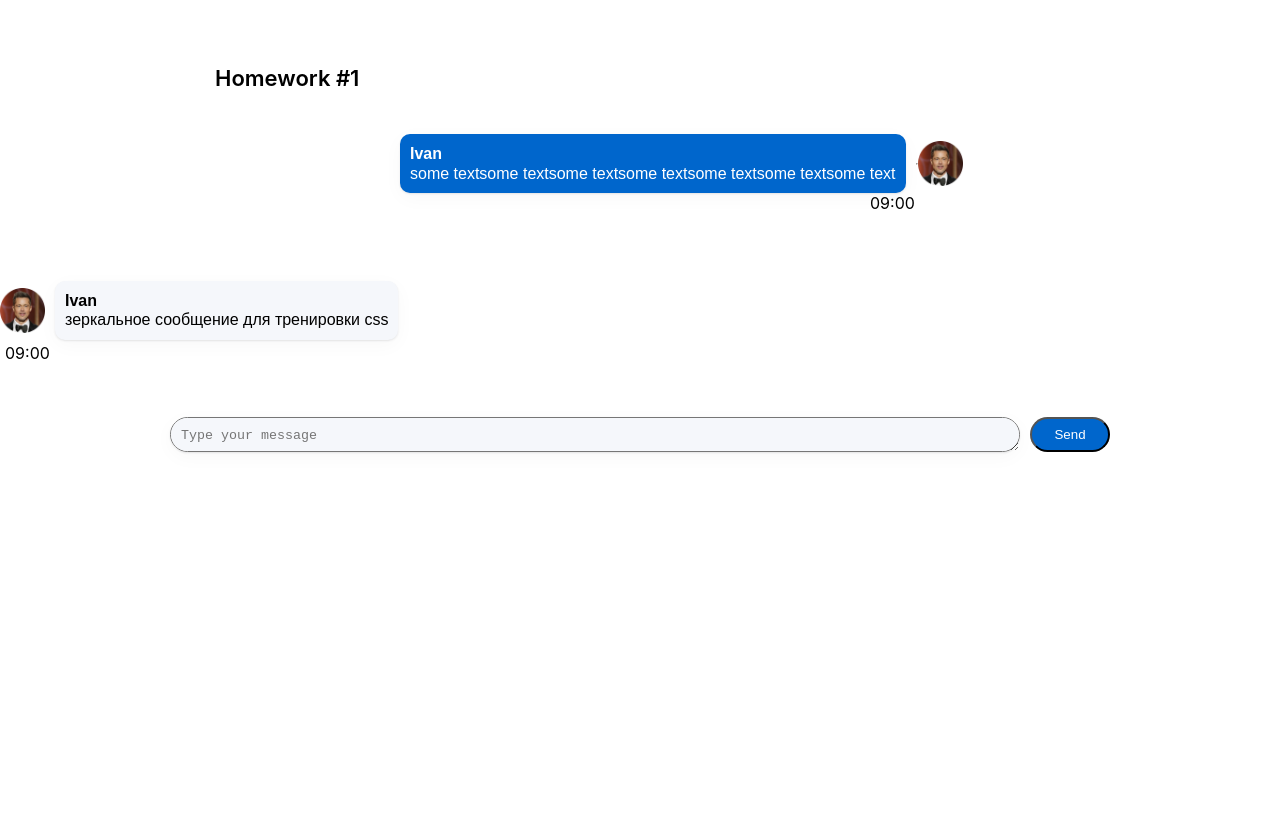
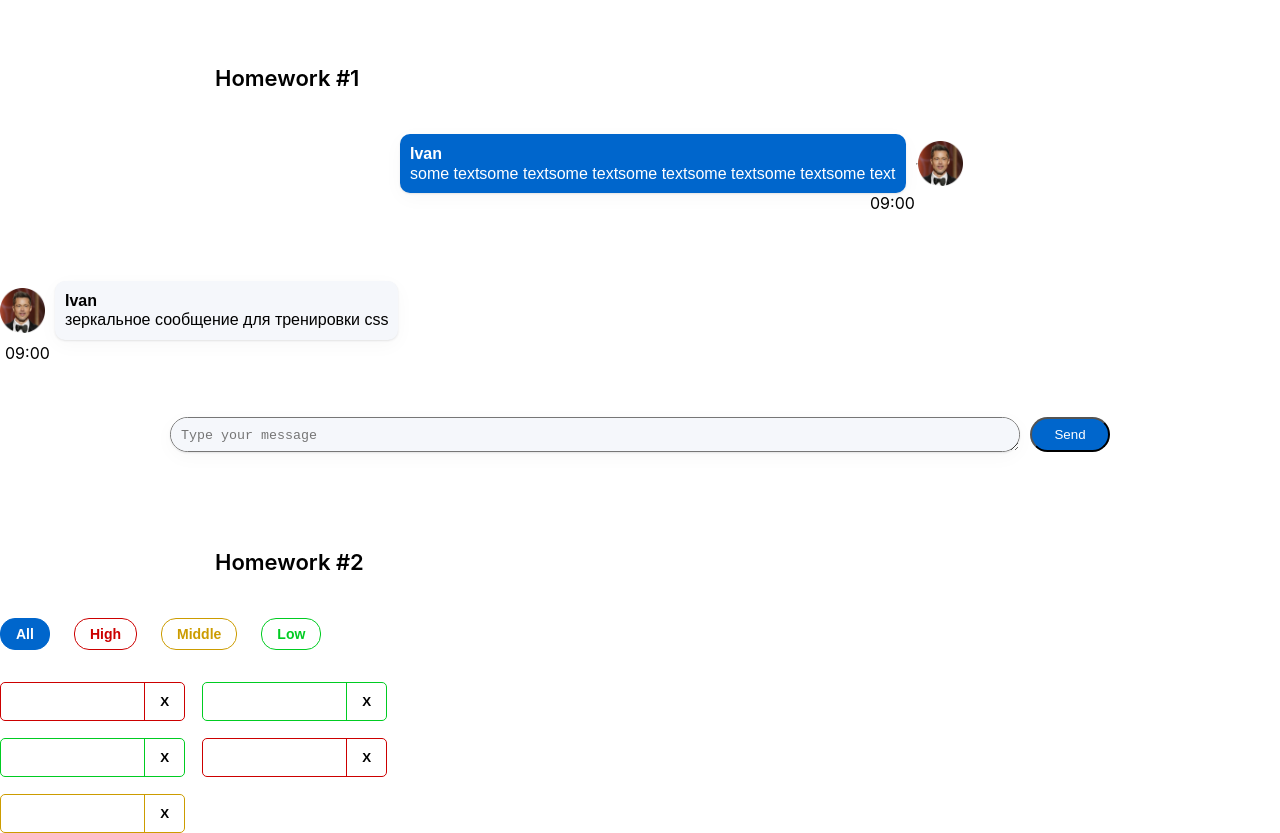
Before and after one commit to krany13/dz, a React (Create React App) app: page / in a window 1280 px wide. Before the commit the page ends 800 px from the top, so only its background shows below. Built offline with nearby package versions, Linux system fonts and the light colour scheme.

Commit message:
types and filter

```diff
--- a/src/s1-main/App.tsx
+++ b/src/s1-main/App.tsx
@@ -1,13 +1,14 @@
 import React from 'react'
 import s from './App.module.css'
 import HW1 from '../s2-homeworks/hw01/HW1'
+import HW2 from "../s2-homeworks/hw02/HW2";
 
 function App() {
     return (
         <div className={s.App}>
             <HW1/>
             {/*раскомментировать по ходу выполнения*/}
-            {/*<HW2/>*/}
+            <HW2/>
             {/*<HW3/>*/}
             {/*<HW4/>*/}
 
--- a/src/s2-homeworks/hw02/HW2.tsx
+++ b/src/s2-homeworks/hw02/HW2.tsx
@@ -3,10 +3,10 @@ import Affairs from './affairs/Affairs'
 import s2 from '../../s1-main/App.module.css'
 
 /*
-* 1 - описать типы AffairPriorityType, AffairType
-* 2 - указать нужный тип для defaultAffairs
-* 3 - дописать типы и логику функции filterAffairs и проверить её тестами
-* 4 - выполнить пункт 3 для функции deleteAffair
+* 1 - описать типы AffairPriorityType, AffairType С БОЖЬЕЙ ПОМОЩЬЮ СДЕЛАЛ!!!
+* 2 - указать нужный тип для defaultAffairs С БОЖЬЕЙ ПОМОЩЬЮ СДЕЛАЛ!!!
+* 3 - дописать типы и логику функции filterAffairs и проверить её тестами СДЕЛАЛ!!!
+* 4 - выполнить пункт 3 для функции deleteAffair СДЕЛАЛ!!!!
 * 5 - указать нужный тип в useState с affairs
 * 6 - дописать тип и логику функции deleteAffairCallback
 * 7 - в файле Affairs.tsx дописать типизацию пропсов
@@ -17,16 +17,16 @@ import s2 from '../../s1-main/App.module.css'
 * */
 
 // types
-export type AffairPriorityType = any // need to fix any
+export type AffairPriorityType = "high" | "low" | "middle" // need to fix any
 export type AffairType = {
-    _id: any // need to fix any
-    name: any // need to fix any
+    _id: number // need to fix any
+    name: string // need to fix any
     priority: AffairPriorityType
 }
 export type FilterType = 'all' | AffairPriorityType
 
 // constants
-const defaultAffairs: any = [ // need to fix any
+const defaultAffairs: AffairType[] = [ // need to fix any
     {_id: 1, name: 'React', priority: 'high'}, // студенты могут изменить содержимое name и количество элементов в массиве, ...priority не менять!
     {_id: 2, name: 'anime', priority: 'low'},
     {_id: 3, name: 'games', priority: 'low'},
@@ -35,14 +35,12 @@ const defaultAffairs: any = [ // need to fix any
 ]
 
 // pure helper functions
-export const filterAffairs = (affairs: any, filter: any): any => { // need to fix any
-
-
-    return affairs // need to fix
+export const filterAffairs = (affairs: AffairType[], filter: FilterType): AffairType[] => { // need to fix any
+    if (filter === "all") return affairs
+    else return defaultAffairs.filter((filterName) => filterName.priority === filter)
 }
-export const deleteAffair = (affairs: any, _id: any): any => { // need to fix any
-
-    return affairs // need to fix
+export const deleteAffair = (affairs: AffairType[], _id: number): AffairType[] => { // need to fix any
+    return affairs.filter((value, index) => _id !== value._id) // need to fix
 }
 
 function HW2() {
```
